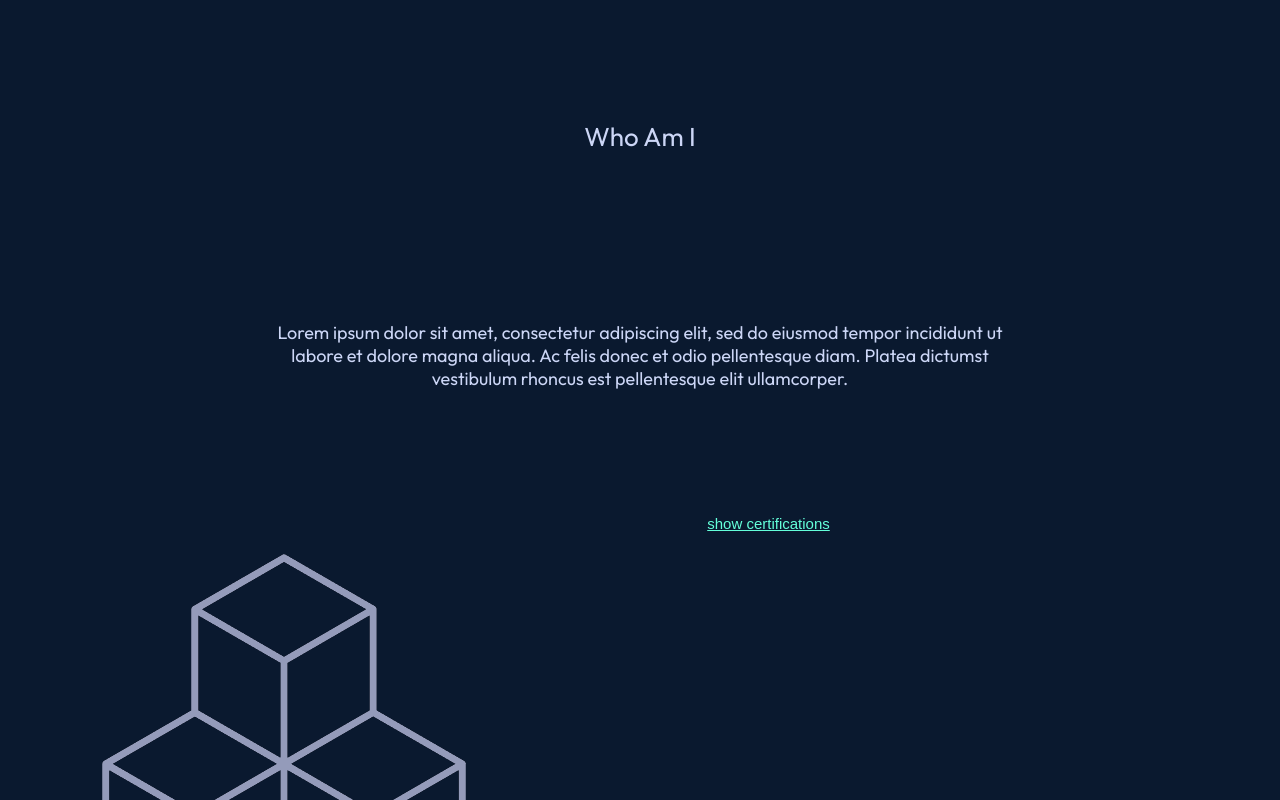
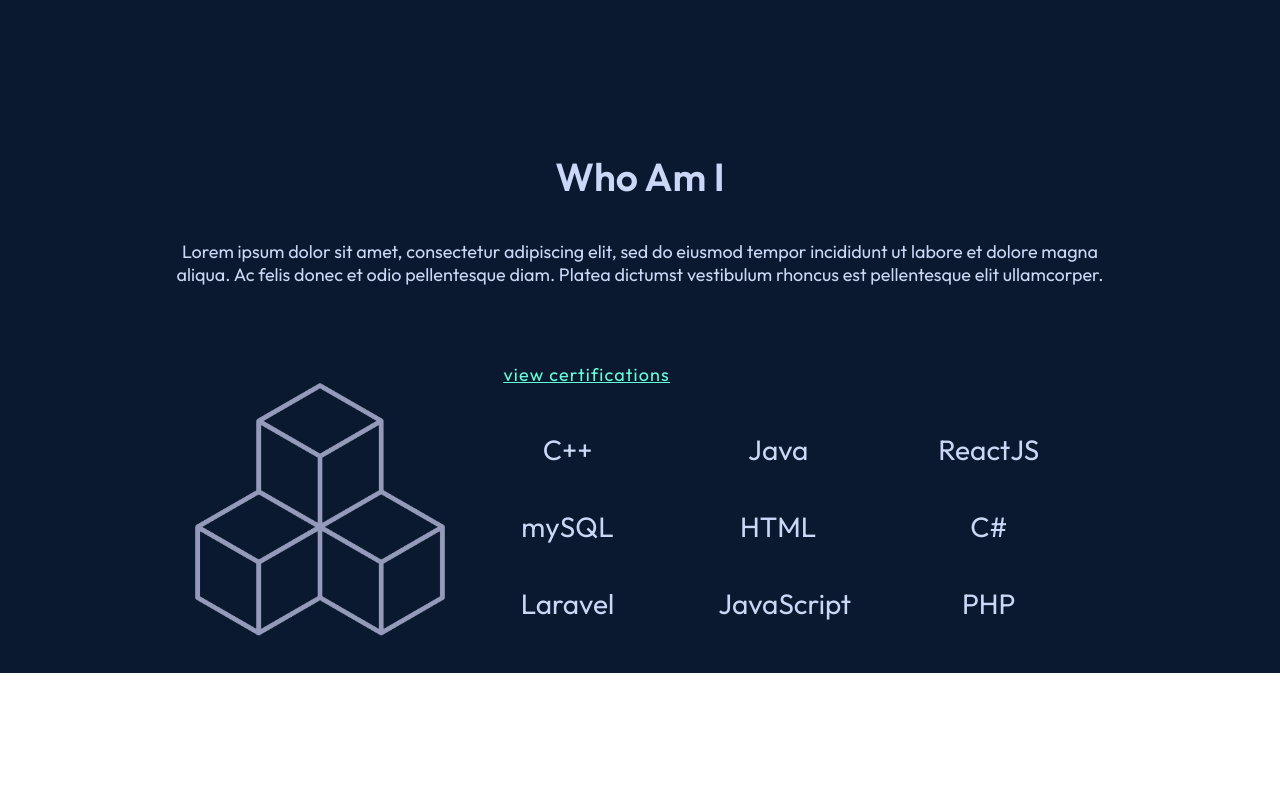
Before and after one commit to CapstoneTeamGreen/website_frontend, a React (Create React App) app: page / in a window 1280 px wide. Shown: the part 680-1480 px from the top of the page. After the commit the page ends 1353 px from the top, so only its background shows below. Built offline with nearby package versions, Linux system fonts and the light colour scheme.

Commit message:
progress on about page

```diff
--- a/src/components/About/About.css
+++ b/src/components/About/About.css
@@ -4,29 +4,29 @@
     color: #CCD6F6;
 }
 
-.grid {  display: grid;
-    grid-template-columns: 1fr 1fr 1fr 1fr 1fr;
-    grid-template-rows: 1.4fr 0.6fr 0.8fr 0.9fr 1.3fr 1fr 1fr;
+.grid {
+    display: grid;
+    grid-template-columns: 0.5fr 1fr 1fr 1fr 0.5fr;
+    grid-template-rows: 1.4fr 0.6fr 0.7fr 0.9fr 1.3fr 1fr 1fr;
     gap: 10px 5px;
     grid-auto-flow: column;
     grid-template-areas:
     ". . grid-header . ."
     ". grid-blurb grid-blurb grid-blurb ."
     ". grid-blurb grid-blurb grid-blurb ."
-    "grid-image grid-image grid-view-toggle grid-view-toggle ."
-    "grid-image grid-image . . ."
-    "grid-image grid-image . . ."
-    "grid-image grid-image . . .";
+    ". grid-image grid-view-toggle grid-view-toggle ."
+    ". grid-image grid-skills grid-skills ."
+    ". grid-image grid-skills grid-skills ."
+    ". grid-image grid-skills grid-skills .";
 }
 
 .grid-header {
-    vertical-align: text-bottom;
+    max-height: 100px;
     grid-area: grid-header;
     font-size: calc(10px + 2vmin);
 }
 
 .grid-blurb {
-    grid-area: auto;
     grid-area: grid-blurb;
     margin: 10px 10px 10px 10px;
     font-size: calc(10px + 1vmin);
@@ -36,18 +36,54 @@
     grid-area: grid-image;
 }
 
+.grid-image img {
+    width: 250px;
+    height: auto;
+    display: block;
+    margin: 40px auto 0px auto;
+}
+
 .grid-view-toggle {
     grid-area: grid-view-toggle;
     color: #64FFDA;
     text-decoration: underline;
+    display: flex;
+    margin-left: 15px;
+    vertical-align: bottom;
+}
+
+.grid-skills {
+    grid-area: grid-skills;
 }
 
 .btn-toggle {
     color:#64FFDA;
     border: 0px;
-    font-size: 15px;
+    font-size: 18px;
     min-width: 100px;
     min-height: 25px;
     text-decoration: underline;
+    letter-spacing: .3mm;
     background-color: transparent;
+    font-family: 'Outfit';
 }
+
+.grid-tech {
+    display: grid;
+    margin-left: 10px;
+    gap: 7px;
+    grid-auto-flow: column;
+    grid-template-areas:
+    "tech-0 tech-1 tech-2"
+    "tech-3 tech-4 tech-5"
+    "tech-6 tech-7 tech-8";
+}
+
+.grid-tech div {
+    margin: 10px;
+    padding: 5px;
+    font-size: 28px;
+    height: 40px;
+    width: 120px;
+    justify-content: center;
+}
--- /dev/null
+++ b/src/components/About/Skills.js
@@ -0,0 +1,36 @@
+import './About.css'
+
+const Skills = () => {
+    const technologies = ["C++", "mySQL", "Laravel", "Java", "HTML", "JavaScript", "ReactJS", "C#", "PHP"];
+    const certifications = ["Microsoft Certified Solutions Developer", "CompTIA Security+", "Google Certified Professional Cloud Architect"];
+
+    const onHover = (property) => {
+        const targetClass = property.nativeEvent.srcElement.className;
+        document.getElementsByClassName(targetClass)[0].style.fontSize ='38px';
+        document.getElementsByClassName(targetClass)[0].style.color ='#64FFDA';
+        document.getElementsByClassName(targetClass)[0].style.padding ='0px';
+        document.getElementsByClassName(targetClass)[0].style.cursor ='default';
+    }
+
+    const offHover = (property) => {
+        const targetClass = property.nativeEvent.srcElement.className;
+        document.getElementsByClassName(targetClass)[0].style.fontSize ='28px';
+        document.getElementsByClassName(targetClass)[0].style.color ='#CCD6F6';
+        document.getElementsByClassName(targetClass)[0].style.padding ='5px';
+    }
+
+    const listTechnologies = technologies.map((tech, i) =>
+        <div className={"tech-" + i} key={i} onMouseOver={onHover}
+            onMouseLeave={offHover}>{tech}</div>
+    );
+
+    console.log(listTechnologies);
+
+    return (
+        <div className="grid-tech">
+            {listTechnologies}
+        </div>
+    )
+}
+
+export default Skills
--- a/src/components/About/index.js
+++ b/src/components/About/index.js
@@ -1,28 +1,29 @@
 import React from 'react'
 import './About.css'
+import Skills from './Skills'
 import cube from "../../../src/images/cube.png"
 
 const About = ({ title, blurb, image }) => {
-  const technologies = ["C++", "mySQL", "Laravel", "Java", "HTML", "JavaScript", "ReactJS", "C#", "PHP"];
-  const certifications = ["Microsoft Certified Solutions Developer", "CompTIA Security+", "Google Certified Professional Cloud Architect"];
-  let skillsSelected = true;
+    let skillsSelected = true;
 
-  const toggled = () => {
+  const sectionToggled = () => {
     skillsSelected = !skillsSelected;
-    console.log("check!");
   }
 
   return (
     <div className="container">
       <div className="grid">
-        <div className="grid-header">{title}</div>
+        <div className="grid-header"><h2>{title}</h2></div>
         <div className="grid-blurb">{blurb}</div>
         <div className="grid-image">
           <img src={image} alt="grid image"/>
         </div>
         <div className="grid-view-toggle">
-          <button className="btn-toggle" onClick={toggled}>
-          {skillsSelected ? 'show certifications' : 'show technologies'}</button>
+          <button className="btn-toggle" onClick={sectionToggled}>
+          {skillsSelected ? 'view certifications' : 'view technologies'}</button>
+      </div>
+      <div className="grid-skills">
+        <Skills sectionToggled />
       </div>
     </div>
   </div>
```
Also changed, not shown: src/images/cube.png.
